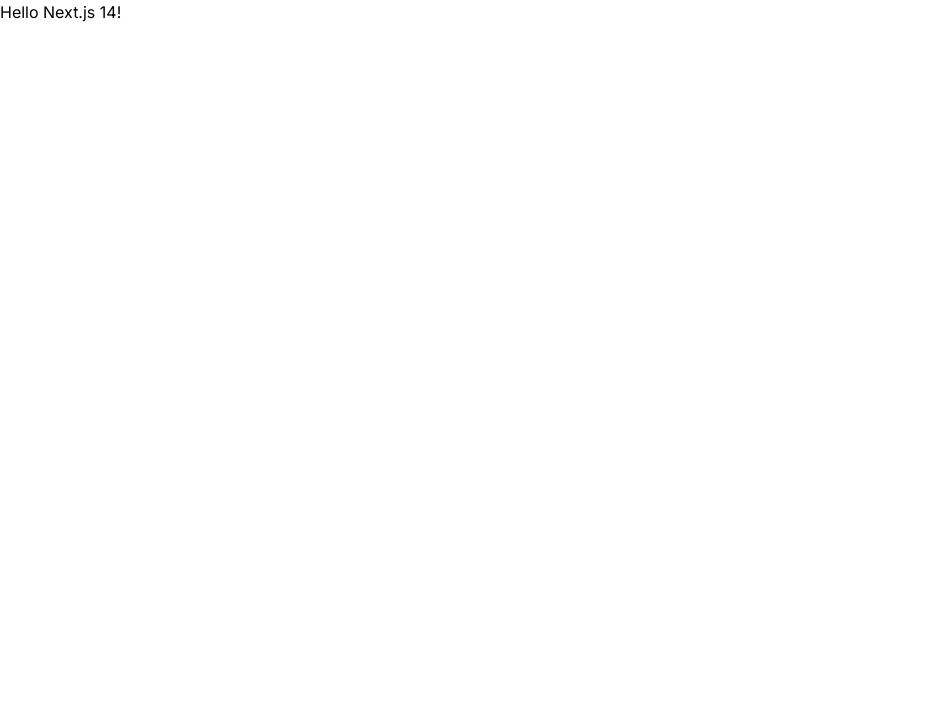
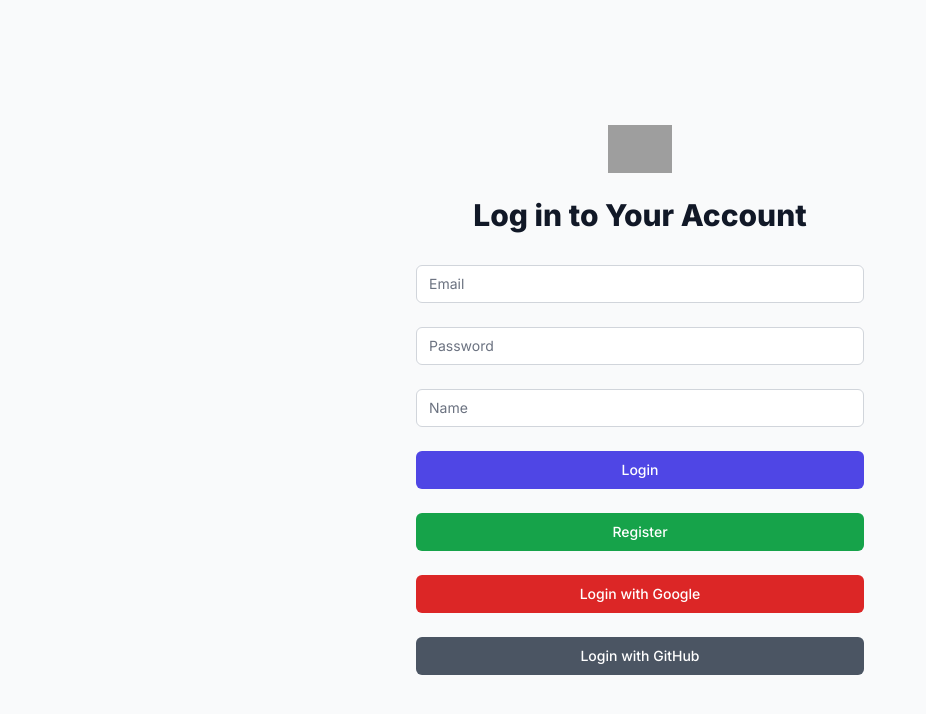
Before and after one commit to AbhiVarde/NextEvent, a Next.js app: page / in a window 1280 px wide. Shown: the top 714 px of the page, without its empty margins (0-926 px from the left). Built offline with nearby package versions, Linux system fonts and the light colour scheme; grey boxes are pictures that could not be loaded.

Commit message:
feat: add appwrite login

```diff
--- /dev/null
+++ b/app/appwrite.tsx
@@ -0,0 +1,10 @@
+import { Client, Account } from "appwrite";
+
+export const client = new Client();
+
+client
+  .setEndpoint("https://cloud.appwrite.io/v1")
+  .setProject("653e08b66373b5858139");
+
+export const account = new Account(client);
+export { ID } from "appwrite";
--- /dev/null
+++ b/app/newFile.tsx
@@ -0,0 +1,5 @@
+"use client";
+"use client";
+import { LoginPage } from "./page";
+
+export default LoginPage;
--- a/app/page.tsx
+++ b/app/page.tsx
@@ -1,5 +1,110 @@
-import Image from "next/image";
+"use client";
+import { useState } from "react";
+import { account, ID } from "./appwrite";
+import Head from "next/head";
 
-export default function Home() {
-  return <>Hello Next.js 14!</>;
-}
+const LoginPage = () => {
+  const [loggedInUser, setLoggedInUser] = useState<any>(null);
+  const [email, setEmail] = useState("");
+  const [password, setPassword] = useState("");
+  const [name, setName] = useState<string>("");
+
+  const login = async (email: string, password: string) => {
+    const session = await account.createEmailSession(email, password);
+    setLoggedInUser(await account.get());
+  };
+
+  const register = async () => {
+    await account.create(ID.unique(), email, password, name);
+    login(email, password);
+  };
+
+  const logout = async () => {
+    await account.deleteSession("current");
+    setLoggedInUser(null);
+  };
+
+  const loginWithGoogle = () => {
+    window.location.href = `${process.env.NEXT_PUBLIC_APPWRITE_ENDPOINT}/oauth2/authorize?provider=google&redirect=${process.env.NEXT_PUBLIC_APPWRITE_SUCCESS_URL}`;
+  };
+
+  const loginWithGitHub = () => {
+    window.location.href = `${process.env.NEXT_PUBLIC_APPWRITE_ENDPOINT}/oauth2/authorize?provider=github&redirect=${process.env.NEXT_PUBLIC_APPWRITE_SUCCESS_URL}`;
+  };
+
+  return (
+    <div className="min-h-screen flex items-center justify-center bg-gray-50 py-12 px-4 sm:px-6 lg:px-8">
+      <Head>
+        <title>Login | Your App Name</title>
+        <meta name="description" content="Login to Your App Name" />
+        <link rel="icon" href="/favicon.ico" />
+      </Head>
+
+      <div className="max-w-md w-full space-y-8">
+        <div>
+          <img
+            className="mx-auto h-12 w-auto"
+            src="/logo.png"
+            alt="Your App Name Logo"
+          />
+          <h2 className="mt-6 text-center text-3xl font-extrabold text-gray-900">
+            Log in to Your Account
+          </h2>
+        </div>
+        <form className="mt-8 space-y-6" action="#" method="POST">
+          <input
+            type="email"
+            placeholder="Email"
+            value={email}
+            onChange={(e) => setEmail(e.target.value)}
+            className="appearance-none rounded-md relative block w-full px-3 py-2 border border-gray-300 placeholder-gray-500 text-gray-900 focus:outline-none focus:ring-indigo-500 focus:border-indigo-500 focus:z-10 sm:text-sm"
+          />
+          <input
+            type="password"
+            placeholder="Password"
+            value={password}
+            onChange={(e) => setPassword(e.target.value)}
+            className="mt-2 appearance-none rounded-md relative block w-full px-3 py-2 border border-gray-300 placeholder-gray-500 text-gray-900 focus:outline-none focus:ring-indigo-500 focus:border-indigo-500 focus:z-10 sm:text-sm"
+          />
+          <input
+            type="text"
+            placeholder="Name"
+            value={name}
+            onChange={(e) => setName(e.target.value)}
+            className="mt-2 appearance-none rounded-md relative block w-full px-3 py-2 border border-gray-300 placeholder-gray-500 text-gray-900 focus:outline-none focus:ring-indigo-500 focus:border-indigo-500 focus:z-10 sm:text-sm"
+          />
+          <button
+            type="button"
+            onClick={() => login(email, password)}
+            className="group relative w-full flex justify-center py-2 px-4 border border-transparent text-sm font-medium rounded-md text-white bg-indigo-600 hover:bg-indigo-700 focus:outline-none focus:ring-2 focus:ring-offset-2 focus:ring-indigo-500"
+          >
+            Login
+          </button>
+          <button
+            type="button"
+            onClick={register}
+            className="group relative w-full flex justify-center py-2 px-4 border border-transparent text-sm font-medium rounded-md text-white bg-green-600 hover:bg-green-700 focus:outline-none focus:ring-2 focus:ring-offset-2 focus:ring-green-500"
+          >
+            Register
+          </button>
+          <button
+            type="button"
+            onClick={loginWithGoogle}
+            className="group relative w-full flex justify-center py-2 px-4 border border-transparent text-sm font-medium rounded-md text-white bg-red-600 hover:bg-red-700 focus:outline-none focus:ring-2 focus:ring-offset-2 focus:ring-red-500"
+          >
+            Login with Google
+          </button>
+          <button
+            type="button"
+            onClick={loginWithGitHub}
+            className="group relative w-full flex justify-center py-2 px-4 border border-transparent text-sm font-medium rounded-md text-white bg-gray-600 hover:bg-gray-700 focus:outline-none focus:ring-2 focus:ring-offset-2 focus:ring-gray-500"
+          >
+            Login with GitHub
+          </button>
+        </form>
+      </div>
+    </div>
+  );
+};
+
+export default LoginPage;
```
